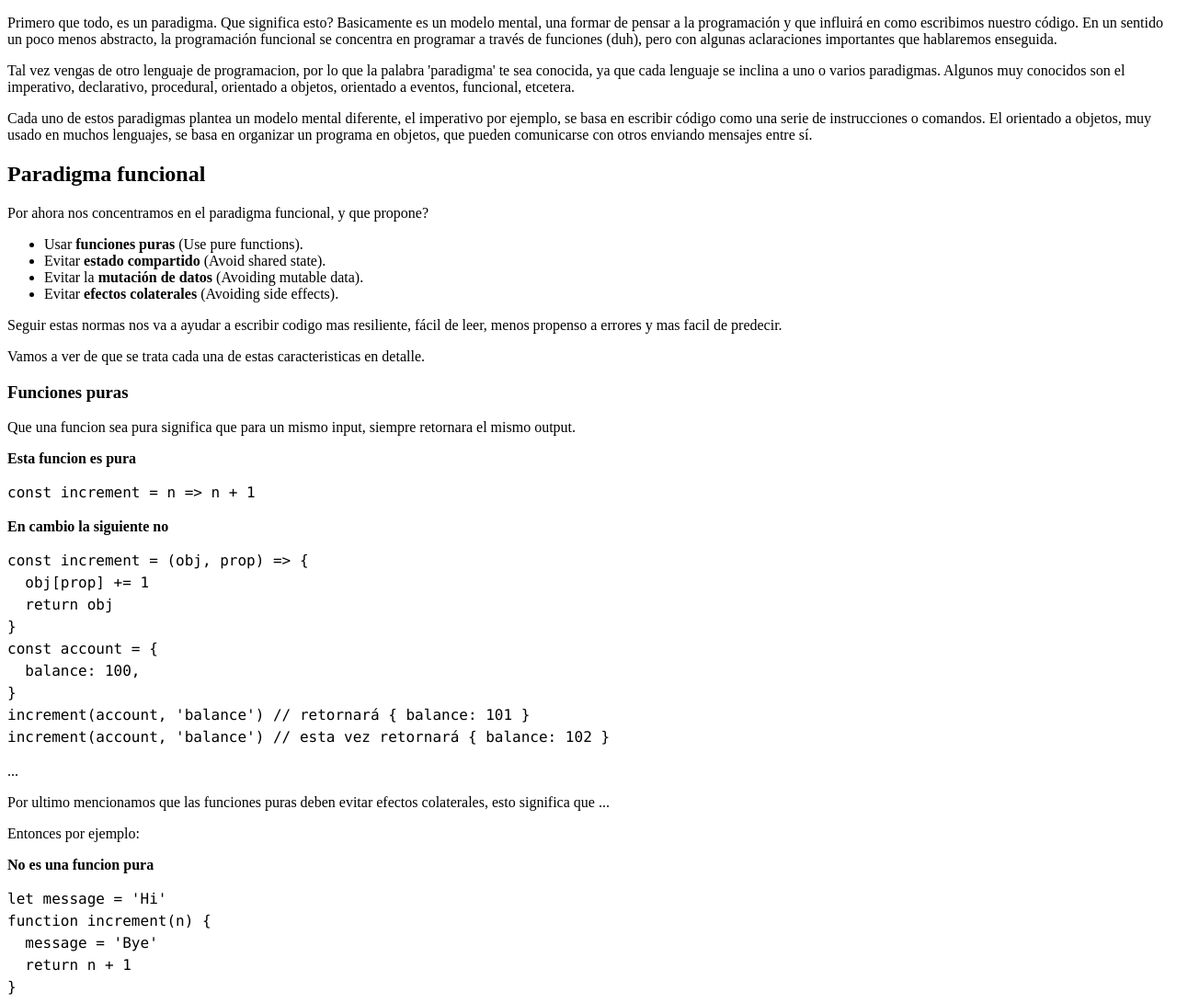
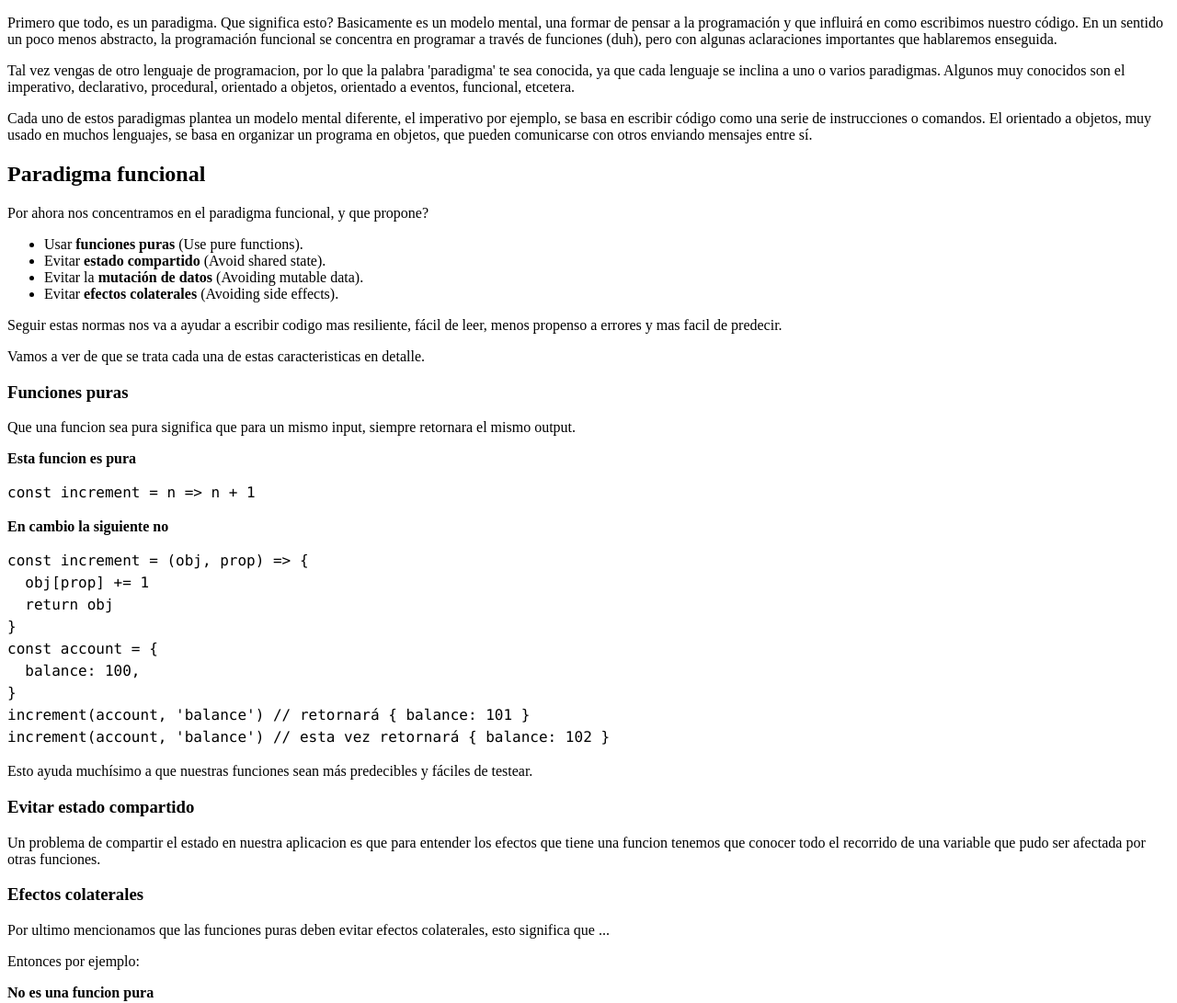
Before and after one commit to alexodan/js-bootcamp, a Gatsby site: page /functional-programming-intro/00-what-is-functional-programming/00-que-es-programacion-funcional in a window 1280 px wide. Shown: the top 1091 px of the page at 92% size. Built offline with nearby package versions, Linux system fonts and the light colour scheme; Gatsby itself is replaced by a stand-in of ours; code samples lack their colours.

Commit message:
Updates to fp article

````diff
--- a/src/pages/functional-programming-intro/00-what-is-functional-programming/00-que-es-programacion-funcional.mdx
+++ b/src/pages/functional-programming-intro/00-what-is-functional-programming/00-que-es-programacion-funcional.mdx
@@ -61,7 +61,16 @@ increment(account, 'balance') // retornará { balance: 101 }
 increment(account, 'balance') // esta vez retornará { balance: 102 }
 ```
 
-...
+Esto ayuda muchísimo a que nuestras funciones sean más predecibles y fáciles de
+testear.
+
+### Evitar **estado compartido**
+
+Un problema de compartir el estado en nuestra aplicacion es que para entender
+los efectos que tiene una funcion tenemos que conocer todo el recorrido de una
+variable que pudo ser afectada por otras funciones.
+
+### Efectos colaterales
 
 Por ultimo mencionamos que las funciones puras deben evitar efectos colaterales,
 esto significa que ...
````
